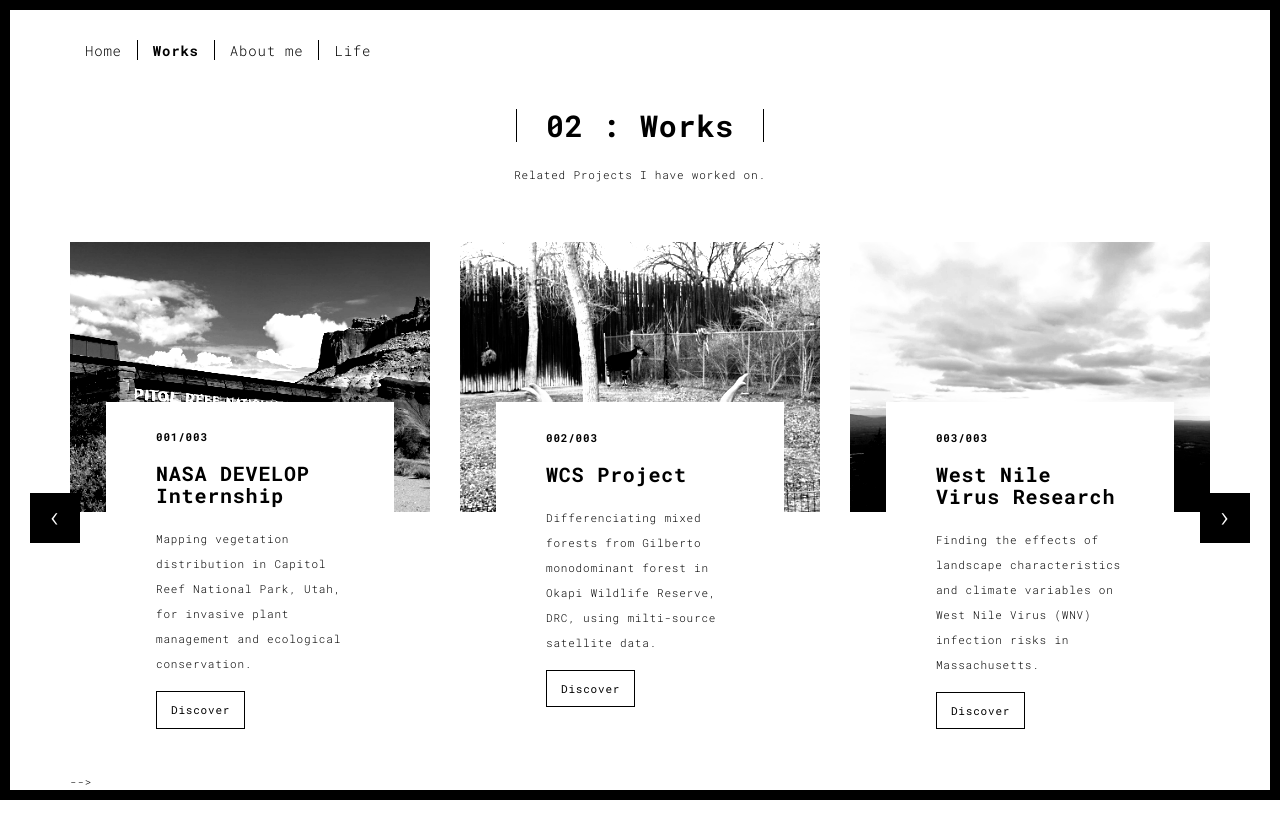
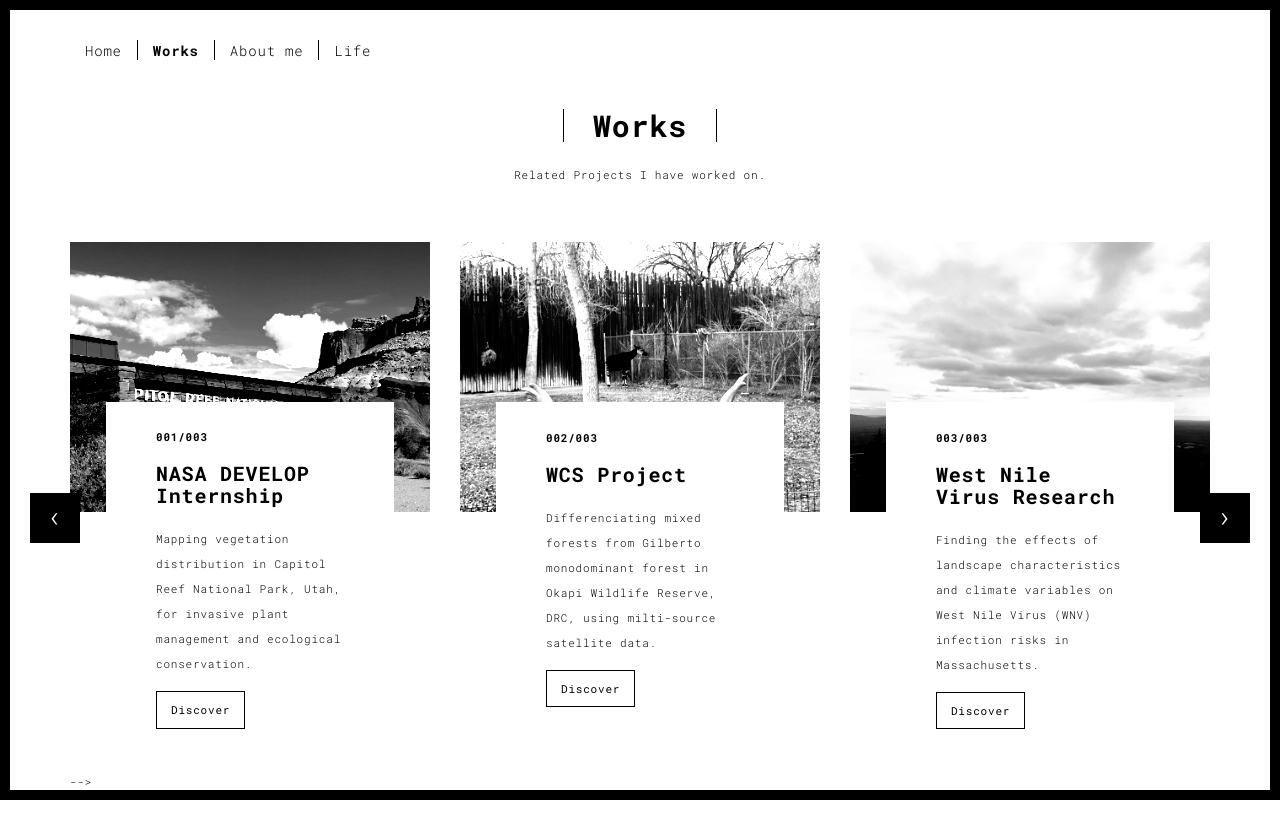
Before and after one commit to vanchy-li/vanchy-li, a plain HTML site: page works.html in a window 1280 px wide. Drawn offline with Linux system fonts and the light colour scheme.

Commit message:
Update works.html

```diff
--- a/works.html
+++ b/works.html
@@ -55,7 +55,7 @@
 
       <div class="col-sm-8 col-sm-offset-2 section-container-spacer">
         <div class="text-center">
-          <h1 class="h2">02 : Works</h1>
+          <h1 class="h2">Works</h1>
           <p>Related Projects I have worked on. </p>
         </div>
       </div>
```
